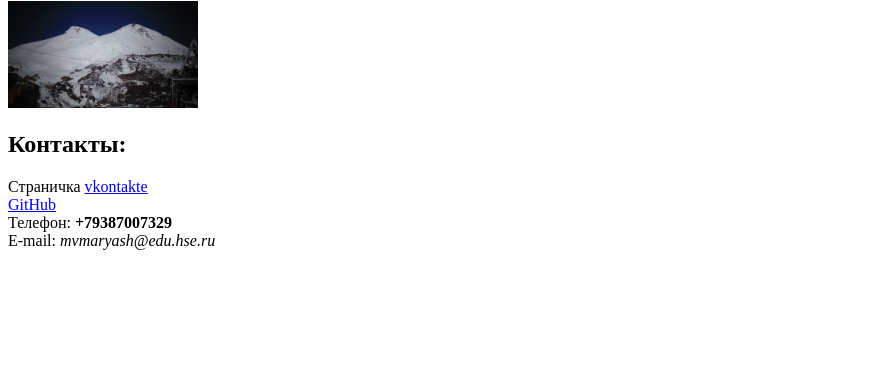
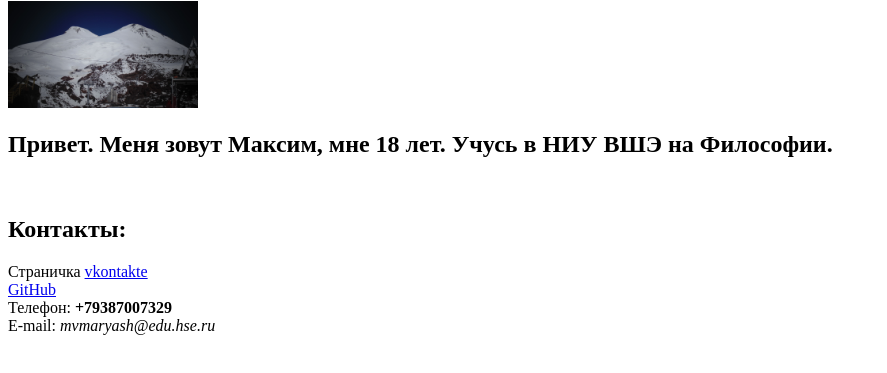
Before and after one commit to MoxFlox/MoxFlox.github-io, a plain HTML site: page index.html in a window 1280 px wide. Shown: the part 79-452 px from the top of the page, without its empty margins (0-887 px from the left). Drawn offline with Linux system fonts and the light colour scheme.

Commit message:
Update index.html

```diff
--- a/index.html
+++ b/index.html
@@ -7,6 +7,7 @@
     <body>
       <left><h1>Марьяш Максим</h1></left>
       <left><img alt="Это я" width="15%" src="me.JPG"></left>
+      <left><h2>Привет. Меня зовут Максим, мне 18 лет. Учусь в НИУ ВШЭ на Философии.</h1></left>
       <br/>
       <h2>Контакты:</h2>
       Страничка <a href=https://vk.com/moxflox/>vkontakte</a>
```
